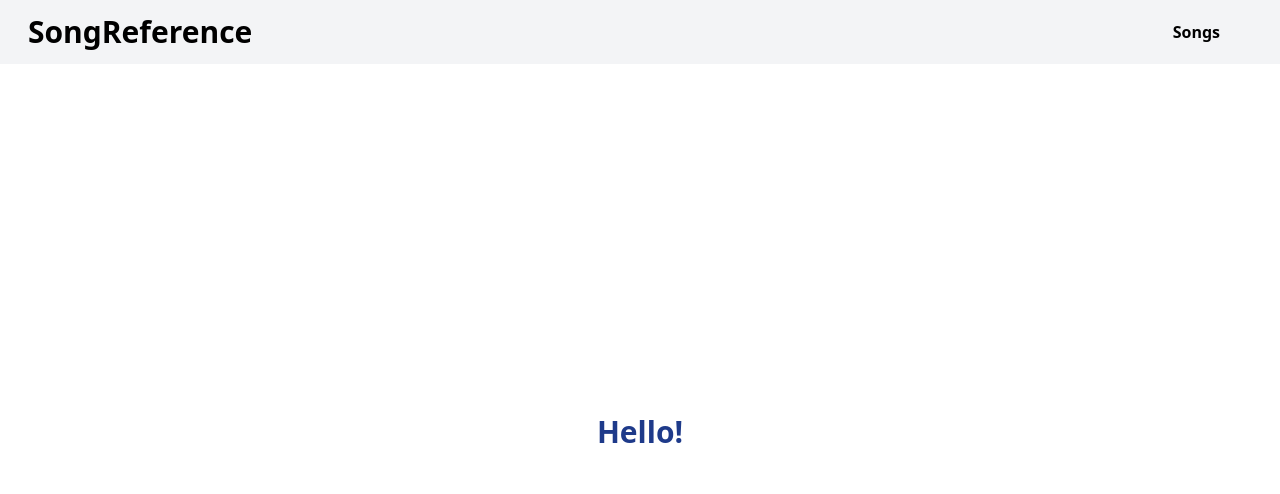
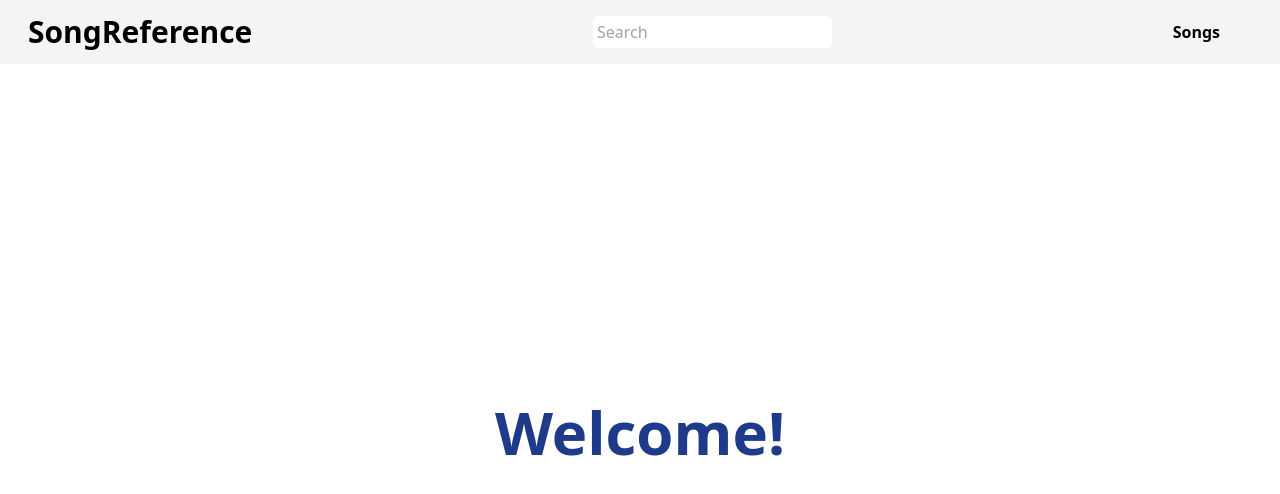
Before and after one commit to JosephBuchholz/scripture-ref-songs, a React app in the folder scripture_ref_songs/frontend/: page /home in a window 1280 px wide. Shown: the top 494 px of the page. Built offline with nearby package versions, Linux system fonts and the light colour scheme; the HTML template or start-up script is replaced by a standard one.

Commit message:
Starting adding basic search bar component.

```diff
--- a/scripture_ref_songs/frontend/src/components/Header.jsx
+++ b/scripture_ref_songs/frontend/src/components/Header.jsx
@@ -1,4 +1,5 @@
 import { Link } from "react-router-dom";
+import SearchBar from "./SearchBar";
 
 /**
  * A basic resuable header.
@@ -18,6 +19,14 @@ function NavigationBar() {
                     >
                         SongReference
                     </Link>
+                </div>
+
+                <div className="flex justify-center items-center text-center">
+                    <SearchBar
+                        onSubmit={() => {
+                            console.log("Submited");
+                        }}
+                    ></SearchBar>
                 </div>
 
                 <ul className="flex justify-center items-center mr-8">
--- /dev/null
+++ b/scripture_ref_songs/frontend/src/components/SearchBar.jsx
@@ -0,0 +1,17 @@
+export default function SearchBar({ onSubmit = () => {} }) {
+    return (
+        <div>
+            <input
+                className="p-1 rounded-md"
+                name="Search"
+                placeholder="Search"
+                type="text"
+                onKeyDown={(e) => {
+                    if (e.key === "Enter") {
+                        onSubmit();
+                    }
+                }}
+            ></input>
+        </div>
+    );
+}
--- a/scripture_ref_songs/frontend/src/pages/HomePage.jsx
+++ b/scripture_ref_songs/frontend/src/pages/HomePage.jsx
@@ -10,7 +10,9 @@ export default function HomePage() {
                 <Header></Header>
 
                 <div className="flex-1 flex justify-center items-center">
-                    <h1 className="text-3xl font-bold text-blue-900">Hello!</h1>
+                    <h1 className="text-6xl font-bold text-blue-900">
+                        Welcome!
+                    </h1>
                 </div>
             </div>
         </>
--- a/scripture_ref_songs/frontend/src/pages/ViewSongPage.jsx
+++ b/scripture_ref_songs/frontend/src/pages/ViewSongPage.jsx
@@ -222,7 +222,7 @@ function stringRefToNumRef(stringRef) {
 
     numRef.book = bookLookup[bookPart];
 
-    // handel number part
+    // handle number part
     let numberParts = numberPart.split(":");
 
     numRef.chapter = numberParts[0];
```
Also changed, not shown: scripture_ref_songs/frontend/static/frontend/index.css, scripture_ref_songs/frontend/static/frontend/main.js.
